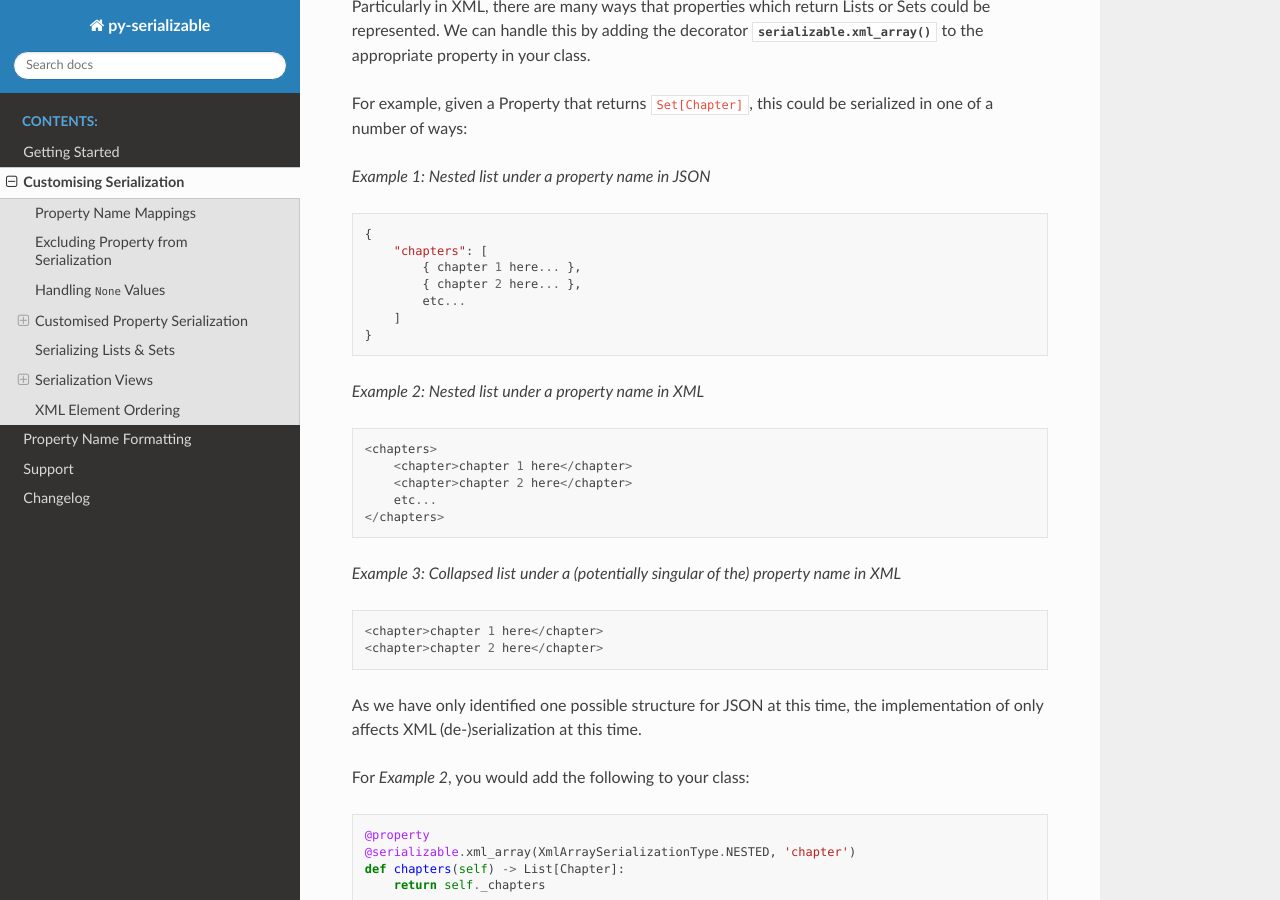
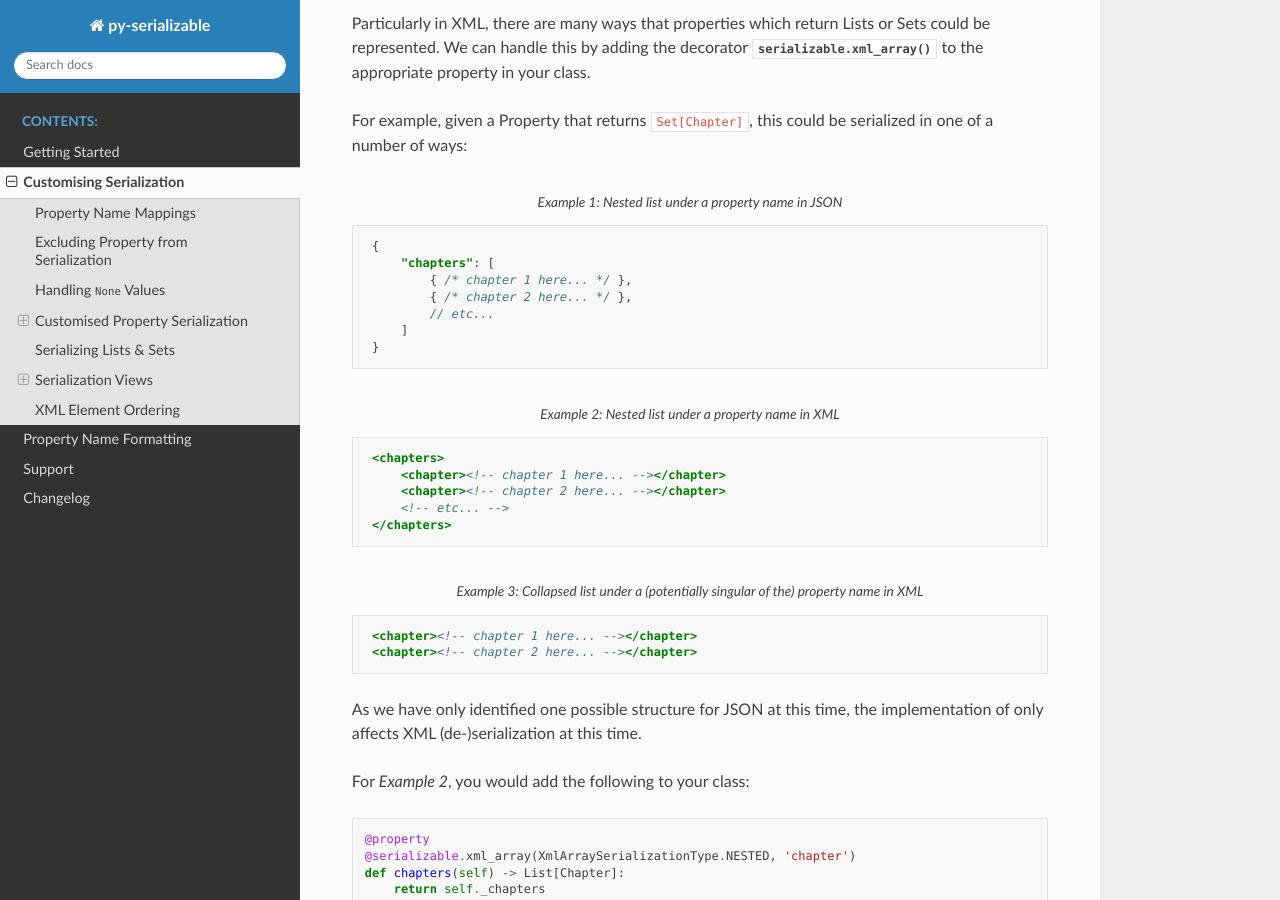
Before and after one commit to madpah/serializable, a Sphinx documentation site: the page built from docs/customising-structure.rst, in a window 1280 px wide and 900 px high, scrolled down 2181 px. Built offline with Sphinx 7.4.7 and the Read the Docs theme 2.0.0, drawn with Linux system fonts in a browser that asks for light colours; some of the changed text lies outside the part shown.

```diff
--- a/docs/conf.py
+++ b/docs/conf.py
@@ -51,7 +51,7 @@ templates_path = ['_templates']
 # List of patterns, relative to source directory, that match files and
 # directories to ignore when looking for source files.
 # This pattern also affects html_static_path and html_extra_path.
-exclude_patterns = ['_build', 'Thumbs.db', '.DS_Store']
+exclude_patterns = ['_build', 'Thumbs.db', '.DS_Store', '.venv']
 
 # -- Options for HTML output -------------------------------------------------
 
--- a/docs/customising-structure.rst
+++ b/docs/customising-structure.rst
@@ -35,7 +35,7 @@ For example, you might have a property called **isbn** in your class, but when s
 To implement this mapping, you would alter your class as follows adding the :obj:`serializable.json_name()`
 decorator to the **isbn** property:
 
-.. code-block::
+.. code-block:: python
 
     @serializable.serializable_class
     class Book:
@@ -57,10 +57,11 @@ annotation as per the following example.
 A typical use case for this might be where a JSON schema is referenced, but this is not part of the constructor for the
 class you are deserializing to.
 
-.. code-block::
+.. code-block:: python
 
     @serializable.serializable_class(ignore_during_deserialization=['$schema'])
     class Book:
+      ...
 
 
 Handling ``None`` Values
@@ -71,7 +72,7 @@ as concise as possible. There are many cases (and schemas) where this is however
 
 You can force a Property to be serialized even when the value is ``None`` by annotating as follows:
 
-.. code-block::
+.. code-block:: python
 
     @serializable.include_none
     def email(self) -> Optional[str]:
@@ -91,7 +92,7 @@ To define a custom serializer for a property, add the :obj:`serializable.type_ma
 For example, to have a property named *created* be use the :obj:`serializable.helpers.Iso8601Date` helper you
 would add the following method to your class:
 
-.. code-block::
+.. code-block:: python
 
     @serializable.serializable_class
     class Book:
@@ -121,34 +122,32 @@ this by adding the decorator :obj:`serializable.xml_array()` to the appropriate
 
 For example, given a Property that returns ``Set[Chapter]``, this could be serialized in one of a number of ways:
 
-*Example 1: Nested list under a property name in JSON*
 
-.. code-block::
+.. code-block:: json
+   :caption: Example 1: Nested list under a property name in JSON
 
     {
         "chapters": [
-            { chapter 1 here... },
-            { chapter 2 here... },
-            etc...
+            { /* chapter 1 here... */ },
+            { /* chapter 2 here... */ },
+            // etc...
         ]
     }
 
-*Example 2: Nested list under a property name in XML*
-
-.. code-block::
+.. code-block:: xml
+   :caption: Example 2: Nested list under a property name in XML
 
     <chapters>
-        <chapter>chapter 1 here</chapter>
-        <chapter>chapter 2 here</chapter>
-        etc...
+        <chapter><!-- chapter 1 here... --></chapter>
+        <chapter><!-- chapter 2 here... --></chapter>
+        <!-- etc... -->
     </chapters>
 
-*Example 3: Collapsed list under a (potentially singular of the) property name in XML*
+.. code-block:: xml
+   :caption: Example 3: Collapsed list under a (potentially singular of the) property name in XML
 
-.. code-block::
-
-    <chapter>chapter 1 here</chapter>
-    <chapter>chapter 2 here</chapter>
+    <chapter><!-- chapter 1 here... --></chapter>
+    <chapter><!-- chapter 2 here... --></chapter>
 
 .. note:
 
@@ -159,7 +158,7 @@ only affects XML (de-)serialization at this time.
 
 For *Example 2*, you would add the following to your class:
 
-.. code-block::
+.. code-block:: python
 
     @property
     @serializable.xml_array(XmlArraySerializationType.NESTED, 'chapter')
@@ -168,7 +167,7 @@ For *Example 2*, you would add the following to your class:
 
 For *Example 3*, you would add the following to your class:
 
-.. code-block::
+.. code-block:: python
 
     @property
     @serializable.xml_array(XmlArraySerializationType.FLAT, 'chapter')
@@ -193,7 +192,7 @@ implementation.
 
 For example:
 
-.. code-block::
+.. code-block:: python
 
    from serializable import ViewType
 
@@ -208,7 +207,7 @@ Properties can be annotated with the Views for which they should be included.
 
 For example:
 
-.. code-block::
+.. code-block:: python
 
     @property  # type: ignore[misc]
     @serializable.view(SchemaVersion1)
@@ -221,7 +220,7 @@ Handling ``None`` Values
 
 Further to the above, you can vary the ``None`` value per View as follows:
 
-.. code-block::
+.. code-block:: python
 
     @property  # type: ignore[misc]
     @serializable.include_none(SchemaVersion2)
@@ -238,15 +237,14 @@ Serializing For a View
 
 To serialized for a specific View, include the View when you perform the serialisation.
 
-JSON Example:
-
-.. code-block::
+.. code-block:: python
+   :caption: JSON Example
 
     ThePhoenixProject.as_json(view_=SchemaVersion1)
 
-XML Example:
 
-.. code-block::
+.. code-block:: python
+   :caption: XML Example
 
     ThePhoenixProject.as_xml(view_=SchemaVersion1)
 
@@ -261,7 +259,7 @@ earlier in the sequence).
 
 In the example below, the ``isbn`` property will be output first.
 
-.. code-block::
+.. code-block:: python
 
     @property
     @serializable.xml_sequence(1)
--- a/docs/formatters.rst
+++ b/docs/formatters.rst
@@ -49,7 +49,7 @@ Changing the Formatter
 
 You can change the formatter being used by easily. The example below changes the formatter to be Snake Case.
 
-.. code-block::
+.. code-block:: python
 
     from serializable.formatters import CurrentFormatter, SnakeCasePropertyNameFormatter
 
```
Also changed, not shown: docs/getting-started.rst (+6 -6 lines).
